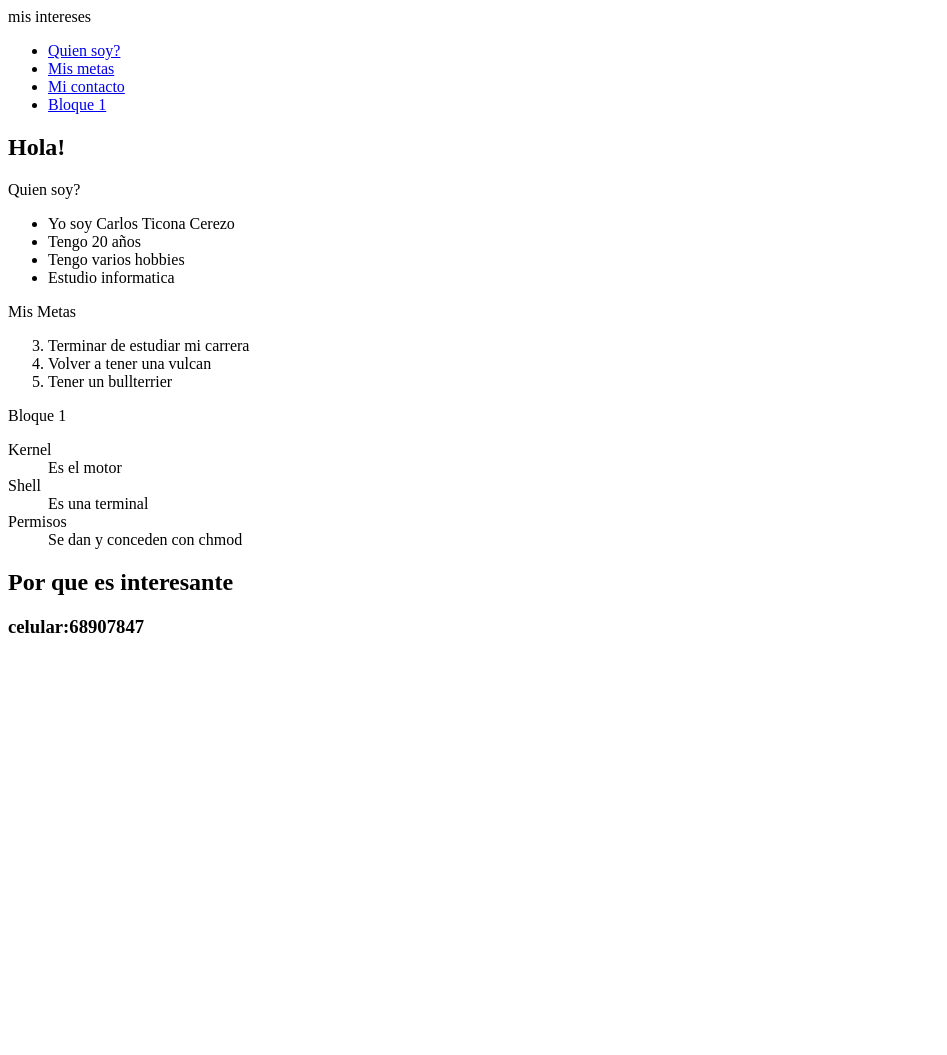
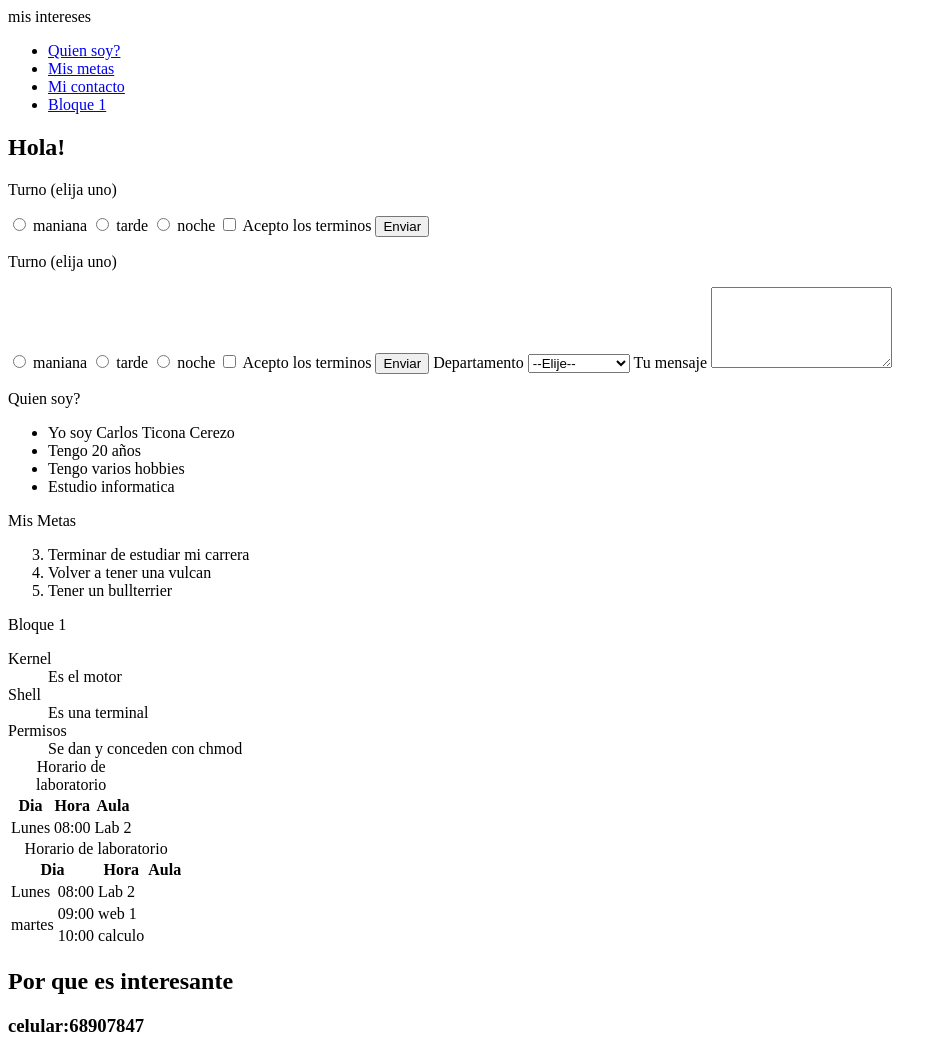
Before and after one commit to Saberusi/CLASE7, a plain HTML site: page index.html in a window 1280 px wide. Shown: the whole page, without its empty margins (0-947 px from the left). Before the commit the page ends 800 px from the top, so only its background shows below. Drawn offline with Linux system fonts and the light colour scheme.

Commit message:
se avanzo html

```diff
--- a/index.html
+++ b/index.html
@@ -17,6 +17,43 @@
         <main>
             <h2>Hola!</h2>
         </main>
+		<section>
+			<form action="procesar" method="post">
+				<p>Turno (elija uno)</p>
+				<input type="radio" id="m" name="Turno" value="maniana">
+				<label for="m">maniana</label>
+				<input type="radio" id="t" name="Turno" value="tarde">
+				<label for="t">tarde</label>
+				<input type="radio" id="n" name="Turno" value="noche">
+				<label for="n">noche</label>
+				<input type="checkbox" id="acepto" name="acepto">
+				<label for="acepto">Acepto los terminos</label>
+				<button type="submit">Enviar</button>
+			</form>
+		</section>
+		<section>
+			<form action="procesar" method="post">
+				<p>Turno (elija uno)</p>
+				<input type="radio" id="m" name="Turno" value="maniana">
+				<label for="m">maniana</label>
+				<input type="radio" id="t" name="Turno" value="tarde">
+				<label for="t">tarde</label>
+				<input type="radio" id="n" name="Turno" value="noche">
+				<label for="n">noche</label>
+				<input type="checkbox" id="acepto" name="acepto">
+				<label for="acepto">Acepto los terminos</label>
+				<button type="submit">Enviar</button>
+				<label for"dep">Departamento</label>
+				<select> id="dep" name="dep">
+					<option value="">--Elije--</option>
+					<option value="lp">La Paz</option>
+					<option value="cbba">Cochabamba</option>
+					<option value="sc">Santa Cruz</option>
+				</select>
+				<label for="msj">Tu mensaje</label>
+				<textarea id="msj" name="msj" rows="5"></textarea>
+			</form>
+		</section>
         <section id="Sobre-mi">
             <p>Quien soy?</p>
 		<ul>
@@ -42,6 +79,52 @@
 		<dt>Permisos</dt> <dd>Se dan y conceden con chmod</dd>
 		</dl>
 	</section>
+	<section>
+		<table>
+			<caption>Horario de laboratorio</caption>
+			<thead>
+				<tr>
+					<th scope="col">Dia</th>
+					<th scope="col">Hora</th>
+					<th scope="col">Aula</th>
+				</tr>
+			</thead>
+			<tbody>
+				<tr>
+					<td>Lunes</td>
+					<td>08:00</td>
+					<td>Lab 2</td>
+				</tr>
+			</tbody>
+		</table>
+		<table>
+			<caption>Horario de laboratorio</caption>
+			<thead>
+				<tr>
+					<th colspan="2">Dia</th>
+					<th scope="col">Hora</th>
+					<th scope="col">Aula</th>
+				</tr>
+			</thead>
+			<tbody>
+				<tr>
+					<td>Lunes</td>
+					<td>08:00</td>
+					<td>Lab 2</td>
+				</tr>
+				<tr>
+					<td rowspan="2">martes</td>
+					<td>09:00</td>
+					<td>web 1</td>
+				</tr>
+				<tr>
+					<td>10:00</td>
+					<td>calculo</td>
+				</tr>
+
+			</tbody>
+		</table>
+	</section>
         <footer>
             <h2>Por que es interesante</h2>
             <h3>celular:68907847</h3>
```
Also changed, not shown: Galeria.html (added, +35 -0 lines), Horario.html (added, +59 -0 lines).
